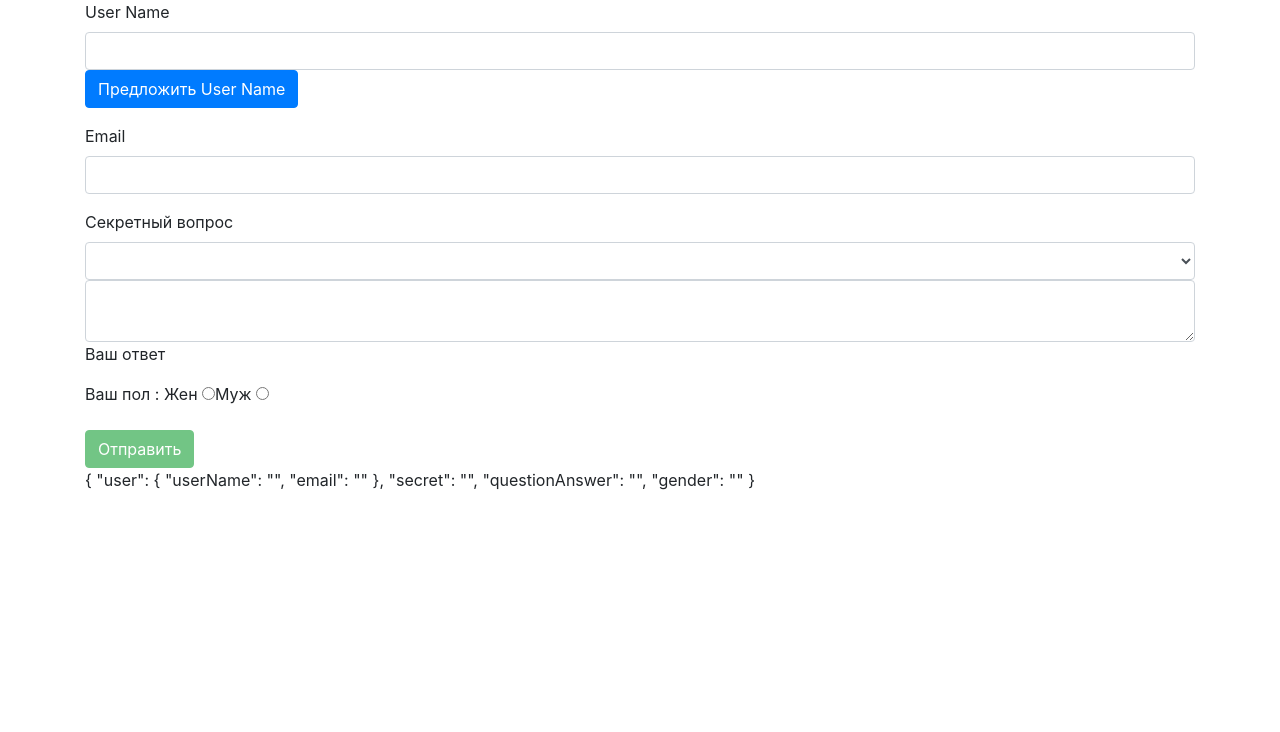
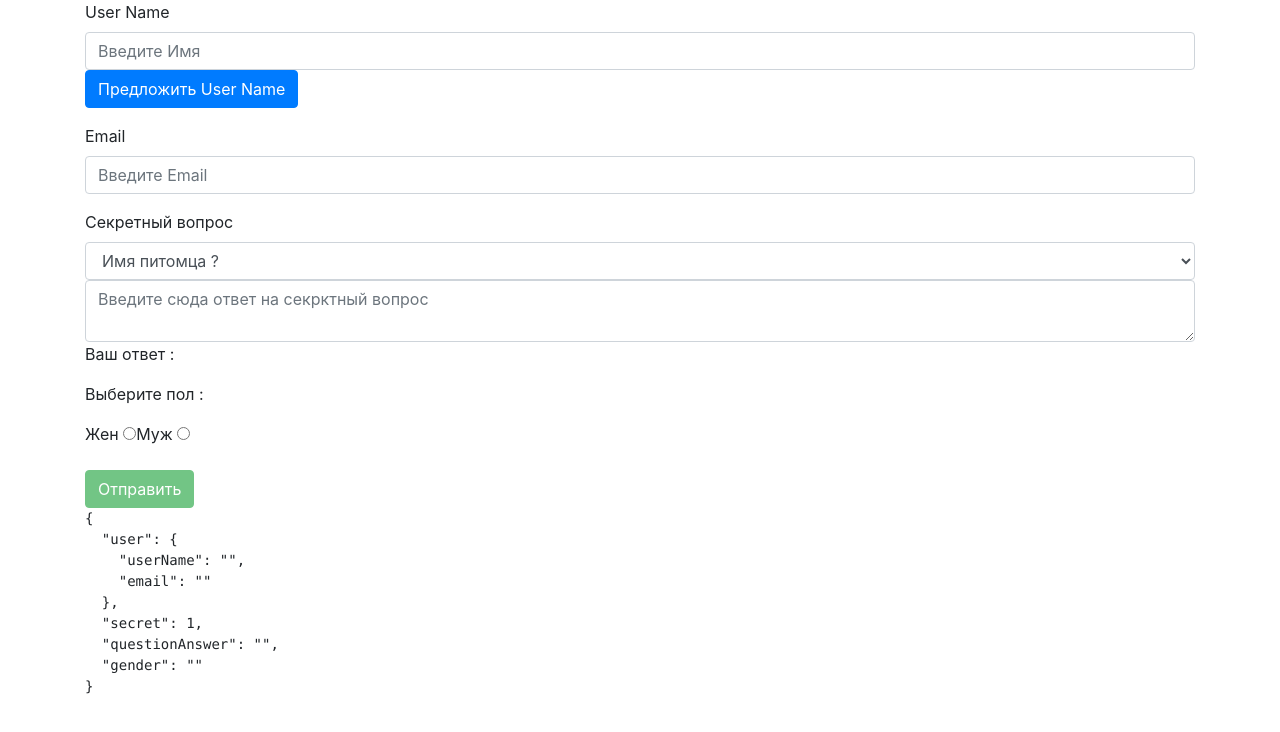
Before and after one commit to DenMinzalirov/minzakirov_home_Angular_It-academy, an Angular app in the folder lesson9Forms/: page / in a window 1280 px wide. Shown: the top 732 px of the page. Built offline with nearby package versions, Linux system fonts and the light colour scheme.

Commit message:
feat: all form valid

```diff
--- a/lesson9Forms/src/app/components/user-form/user-form.component.css
+++ b/lesson9Forms/src/app/components/user-form/user-form.component.css
@@ -1,3 +1,7 @@
 input.ng-invalid.ng-touched {
   border: 1px solid red;
 }
+
+textarea.ng-invalid.ng-touched {
+  border: 1px solid red;
+}
--- a/lesson9Forms/src/app/components/user-form/user-form.component.html
+++ b/lesson9Forms/src/app/components/user-form/user-form.component.html
@@ -1,6 +1,6 @@
 <div class="container">
   <div class="col-xs-8 col-xs-offset-2">
-    <form (ngSubmit)="submitForm(form)" #form="ngForm">
+    <form (ngSubmit)="submitForm()" #form="ngForm" novalidate >
       <div ngModelGroup="user" #user="ngModelGroup">
         <div class="form-group">
         <label>User Name</label>
@@ -11,9 +11,14 @@
           name="userName"
           required
           #userName="ngModel"
+          placeholder="Введите Имя"
         >
         <p *ngIf="userName.invalid && userName.touched">Ввдите имя</p>
-        <button class="btn btn-primary">Предложить User Name</button>
+        <button
+          type="button"
+          class="btn btn-primary"
+          (click)="addRandUser()"
+        >Предложить User Name</button>
         </div>
         <div class="form-group" >
         <label>Email</label>
@@ -25,6 +30,7 @@
           required
           email
           #email="ngModel"
+          placeholder="Введите Email"
         >
         <p *ngIf="email.invalid && email.touched">Ввдите корректный email</p>
       </div>
@@ -34,27 +40,35 @@
         <label>Секретный вопрос</label>
         <select
           class="form-control"
-          ngModel
+          [ngModel]="1"
           name="secret"
         >
-          <option value="1">1</option>
-          <option value="2">2</option>
-          <option value="3">3</option>
+          <option value="1">Имя питомца ?</option>
+          <option value="2">Номер мобильного телефона ?</option>
+          <option value="3">Девичья фамилия матери ?</option>
         </select>
         <textarea
           class="form-control"
           ngModel
           name="questionAnswer"
-        >Введите ответ на секр вопрос</textarea>
-        <p>Ваш ответ</p>
+          required
+          #textarea='ngModel'
+          placeholder="Введите сюда ответ на секрктный вопрос"
+        >
+        </textarea>
+        <p *ngIf="textarea.invalid && textarea.touched">Вы не ввели ответ на секретный вопрос</p>
+        <p>Ваш ответ : {{textarea.value}}</p>
       </div>
-      <div class="form-group">Ваш пол :
+      <p *ngIf="!genderW.checked && !genderM.checked">Выберите пол :</p>
+      <div class="form-group">
         <label>Жен
           <input
             type="radio"
             ngModel
             name="gender"
             value="Woman"
+            required
+            #genderW
           >
         </label>
         <label>Муж
@@ -63,6 +77,7 @@
             ngModel
             name="gender"
             value="Man"
+            #genderM
           >
         </label>
       </div>
@@ -73,5 +88,5 @@
       >Отправить</button>
     </form>
   </div>
-  {{form.value | json}}
+  <pre>{{form.value | json}}</pre>
 </div>
--- a/lesson9Forms/src/app/components/user-form/user-form.component.ts
+++ b/lesson9Forms/src/app/components/user-form/user-form.component.ts
@@ -1,4 +1,4 @@
-import { Component, OnInit } from '@angular/core';
+import {Component, OnInit, ViewChild} from '@angular/core';
 import {NgForm} from '@angular/forms';
 
 @Component({
@@ -7,9 +7,19 @@ import {NgForm} from '@angular/forms';
   styleUrls: ['./user-form.component.css']
 })
 export class UserFormComponent implements OnInit {
+  @ViewChild('form', {static: false}) form: NgForm;
 
-  submitForm(form: NgForm) {
-    console.log(form);
+  addRandUser() {
+    const randUser = 'RandomUser';
+    this.form.form.patchValue({
+      user: {
+        userName: randUser
+      }
+    });
+  }
+
+  submitForm() {
+    console.log(this.form);
   }
 
   constructor() { }
--- a/lesson9Forms/src/app/models/user-data.interface.ts
+++ b/lesson9Forms/src/app/models/user-data.interface.ts
@@ -1,4 +1,3 @@
-// tslint:disable-next-line:no-unused-expression no-empty-interface
 export interface UserData {
   user: {
     userName: string,
```
